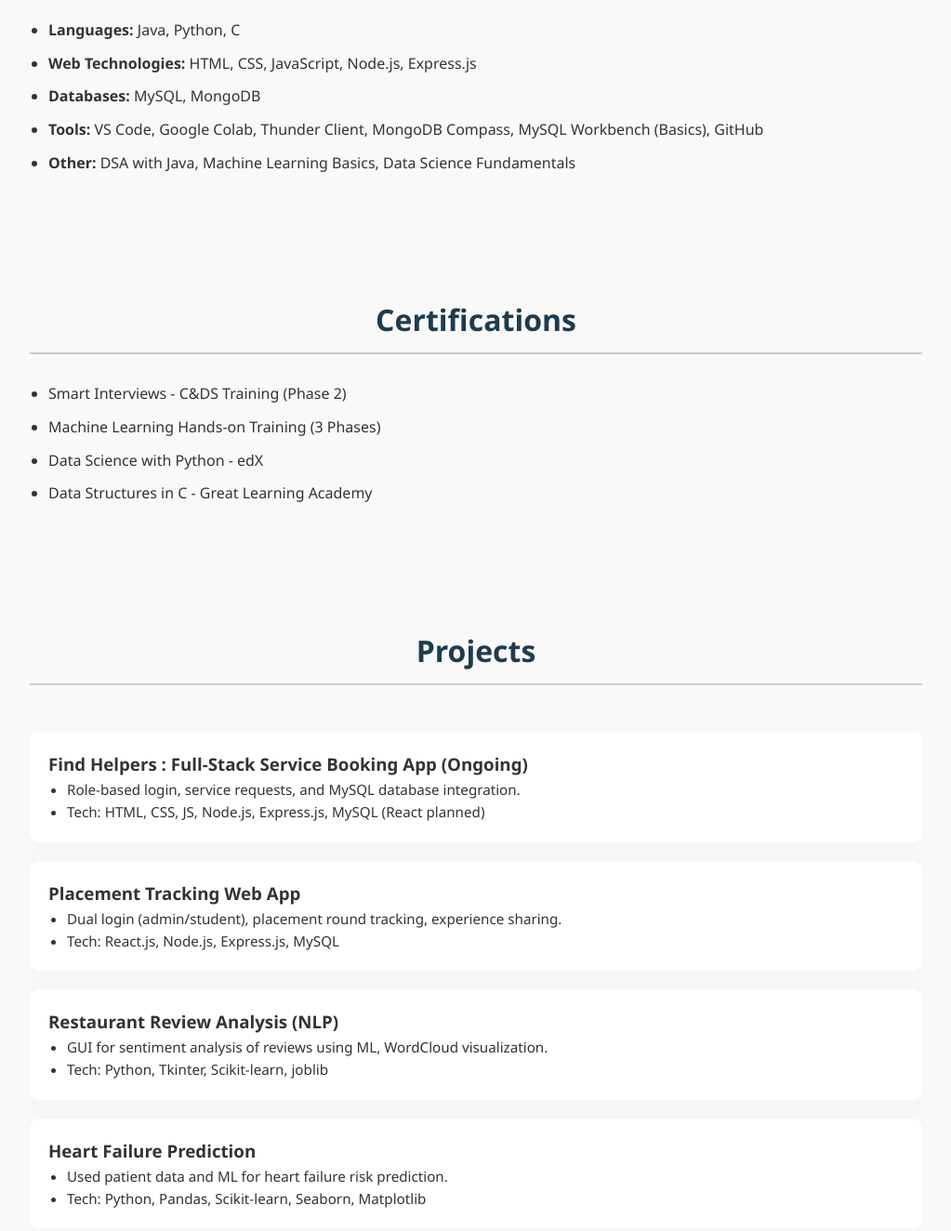
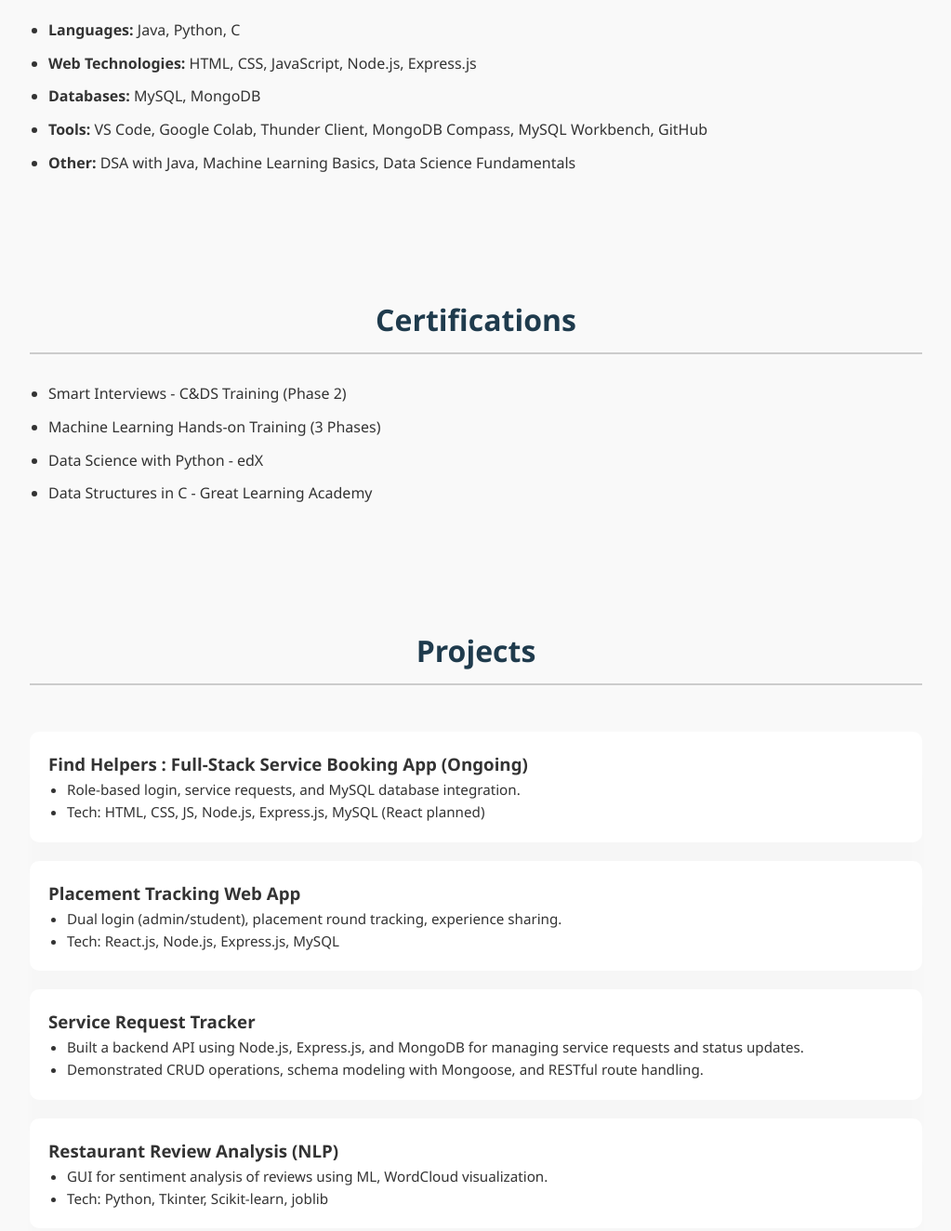
Before and after one commit to SumaBadugu/portfolio, a plain HTML site: page index.html in a window 1280 px wide. Shown: the part 1020-2344 px from the top of the page at 93% size, without its empty margins (128-1151 px from the left). Drawn offline with Linux system fonts and the light colour scheme.

Commit message:
Added requests tracker

```diff
--- a/index.html
+++ b/index.html
@@ -48,7 +48,7 @@
             <li><strong>Languages:</strong> Java, Python, C</li>
             <li><strong>Web Technologies:</strong> HTML, CSS, JavaScript, Node.js, Express.js</li>
             <li><strong>Databases:</strong> MySQL, MongoDB</li>
-            <li><strong>Tools:</strong> VS Code, Google Colab, Thunder Client, MongoDB Compass, MySQL Workbench (Basics), GitHub</li>
+            <li><strong>Tools:</strong> VS Code, Google Colab, Thunder Client, MongoDB Compass, MySQL Workbench, GitHub</li>
             <li><strong>Other:</strong> DSA with Java, Machine Learning Basics, Data Science Fundamentals</li>
         </ul>
     </section>
@@ -78,6 +78,14 @@
                 <ul>
                     <li>Dual login (admin/student), placement round tracking, experience sharing.</li>
                     <li>Tech: React.js, Node.js, Express.js, MySQL</li>
+                </ul>
+        </article>
+
+        <article class="card">
+                <h3>Service Request Tracker</h3>
+                <ul>
+                    <li>Built a backend API using Node.js, Express.js, and MongoDB for managing service requests and status updates.</li>
+                    <li>Demonstrated CRUD operations, schema modeling with Mongoose, and RESTful route handling.</li>
                 </ul>
         </article>
 
```
